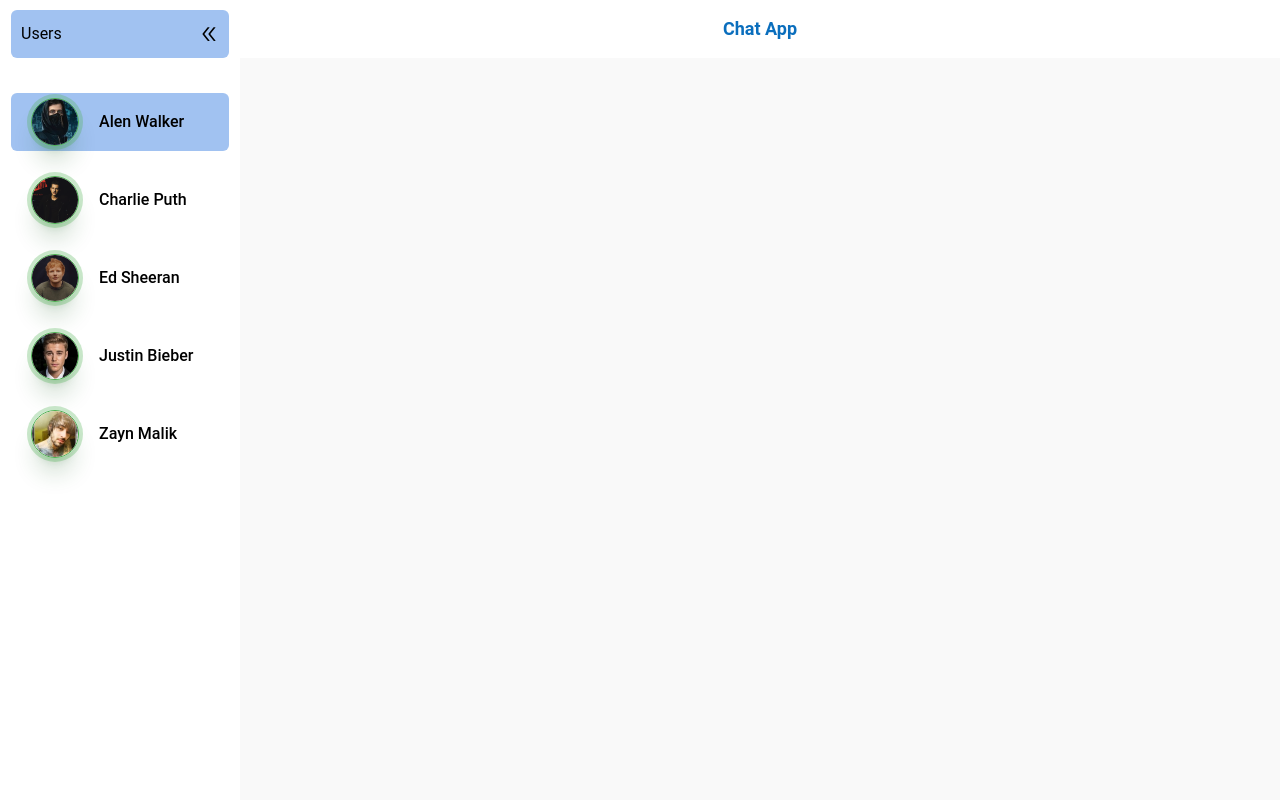
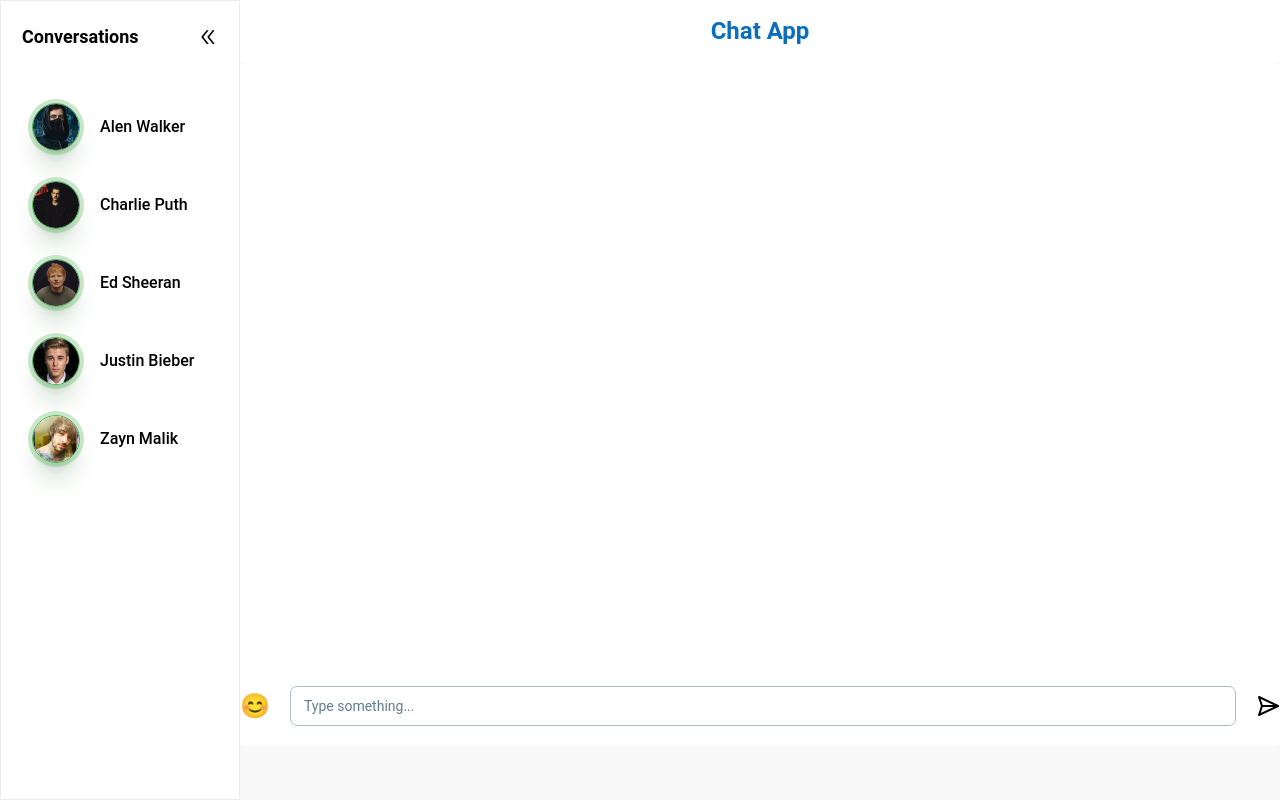
Before and after one commit to subhamukherjee321/Exact_Space_Assignment_ChatApp, a React (Create React App) app: page / in a window 1280 px wide. Both pictures are taken after a click on the button 32 px from the left and 32 px from the top of the page. Built offline with nearby package versions, Linux system fonts and the light colour scheme.

Commit message:
Chat input with emoji feature added

```diff
--- a/package.json
+++ b/package.json
@@ -7,6 +7,7 @@
     "@testing-library/jest-dom": "^5.17.0",
     "@testing-library/react": "^13.4.0",
     "@testing-library/user-event": "^13.5.0",
+    "emoji-picker-react": "^4.4.10",
     "lucide": "^0.265.0",
     "react": "^18.2.0",
     "react-dom": "^18.2.0",
--- a/src/App.js
+++ b/src/App.js
@@ -1,14 +1,14 @@
 import { useState } from "react";
 import Navbar from "./Components/Navbar";
-// import ChatApp from "./Components/Chat/ChatApp";
-import { user_list } from "./Data/userList";
 import SideBar from "./Components/Sidebar/Sidebar";
+import ChatApp from "./Components/ChatSection/ChatApp";
 
 const App = () => {
   const [navSize, changeNavSize] = useState("small");
-  const [user, setUser] = useState(user_list[0]);
+  const [user, setUser] = useState("");
 
   const handleClick = (value) => {
+    console.log('value: ', value);
     setUser(value);
   };
 
@@ -30,9 +30,7 @@ const App = () => {
         </div>
         <div>
           <Navbar />
-          {/* <div className="w-full py-6 px-8">
-            <ChatApp user={user} />
-          </div> */}
+          <ChatApp user={user} />
         </div>
       </div>
     </div>
--- /dev/null
+++ b/src/Components/ChatSection/ChatApp.jsx
@@ -0,0 +1,32 @@
+import React, { useState } from "react";
+import ChatItem from "./ChatIem";
+import ChatInput from "./ChatInput";
+import { user_list } from "../../Data/userList";
+
+const ChatApp = ({ user }) => {
+  const [data, setData] = useState([]);
+  console.log("data: ", data);
+
+  const handleSend = (message) => {
+    let userdata = user
+      ? user
+      : user_list[Math.floor(Math.random() * user_list.length)];
+    const newMessage = {
+      id: Math.random(Date.now()),
+      username: userdata.title,
+      avatar: userdata.icon,
+      message,
+    };
+
+    setData([...data, newMessage]);
+  };
+
+  return (
+    <div className="flex flex-col justify-between item-center w-full h-[85.5vh] bg-white rounded-md">
+      <ChatItem data={data} />
+      <ChatInput handleSend={handleSend} />
+    </div>
+  );
+};
+
+export default ChatApp;
--- /dev/null
+++ b/src/Components/ChatSection/ChatIem.jsx
@@ -0,0 +1,21 @@
+import React from "react";
+import ChatMessage from "./ChatMessage";
+
+const ChatIem = ({ data }) => {
+  return (
+    <div className="py-5 min-h-max overflow-y-auto pl-10 rounded-r-lg">
+      <div className="flex flex-col gap-5">
+        {data.map((msg) => (
+          <ChatMessage
+            key={msg.id}
+            username={msg.username}
+            message={msg.message}
+            avatar={msg.avatar}
+          />
+        ))}
+      </div>
+    </div>
+  );
+};
+
+export default ChatIem;
--- /dev/null
+++ b/src/Components/ChatSection/ChatInput.jsx
@@ -0,0 +1,76 @@
+import React, { useState } from "react";
+import EmojiPicker from "emoji-picker-react";
+import { Input, Tooltip } from "@material-tailwind/react";
+
+const ChatInput = ({ handleSend }) => {
+  const [inputValue, setInputValue] = useState("");
+  const [isEmojiPickerOpen, setIsEmojiPickerOpen] = useState(false);
+
+  const handleEmojiClick = (emojiObject) => {
+    setInputValue((prevMsg) => prevMsg + emojiObject.emoji); // Append emoji to input
+  };
+
+  const handleSubmit = (e) => {
+    e.preventDefault();
+    if (inputValue.trim() !== "") {
+      handleSend(inputValue);
+    }
+    setInputValue("");
+    setIsEmojiPickerOpen(false);
+  };
+
+  return (
+    <div className="flex gap-2 sm:gap-5 w-full py-5 items-center">
+      <Tooltip content="Select Emoji">
+        <button
+          onClick={() => setIsEmojiPickerOpen(!isEmojiPickerOpen)}
+          className="text-2xl"
+        >
+          😊
+        </button>
+      </Tooltip>
+        {isEmojiPickerOpen && (
+          <div className="w-full sm:w-auto">
+            <EmojiPicker onEmojiClick={handleEmojiClick} />
+          </div>
+        )}
+
+      <form
+        action=""
+        onSubmit={handleSubmit}
+        className="flex gap-2 sm:gap-5 w-full justify-between items-center"
+      >
+        <Input
+          type="text"
+          color="blue"
+          label="Type something..."
+          value={inputValue}
+          onChange={(e) => setInputValue(e.target.value)}
+          className="w-full"
+        />
+
+        <Tooltip content="Send Message">
+          <button type="submit" className="mt-2 sm:mt-0">
+            <svg
+              xmlns="http://www.w3.org/2000/svg"
+              width="24"
+              height="24"
+              viewBox="0 0 24 24"
+              fill="none"
+              stroke="currentColor"
+              strokeWidth="2"
+              strokeLinecap="round"
+              strokeLinejoin="round"
+              className="lucide lucide-send-horizonal"
+            >
+              <path d="m3 3 3 9-3 9 19-9Z" />
+              <path d="M6 12h16" />
+            </svg>
+          </button>
+        </Tooltip>
+      </form>
+    </div>
+  );
+};
+
+export default ChatInput;
--- /dev/null
+++ b/src/Components/ChatSection/ChatMessage.jsx
@@ -0,0 +1,55 @@
+import { useState } from "react";
+import { Avatar,  } from "@material-tailwind/react";
+
+const ChatMessage = ({ username, message, avatar }) => {
+  const [likeCount, setLikeCount] = useState(0);
+
+  const handleLike = () => {
+    setLikeCount(likeCount + 1);
+  };
+
+  return (
+    <div className="flex flex-col gap-2 p-5 shadow-md rounded-r-lg bg-blue-gray-100 w-[360px]">
+      <div>
+        <p className="text-sm font-semibold">From:</p>
+        <div className="mb-1 text-sm flex items-center">
+          <Avatar src={avatar} className="mr-[5px]" />
+          <div>
+            <p>{username}</p>
+          </div>
+
+          <button
+            onClick={handleLike}
+            type="button"
+            className="relative inline-flex items-center p-3 text-sm "
+          >
+            <svg
+              xmlns="http://www.w3.org/2000/svg"
+              width="20"
+              height="20"
+              viewBox="0 0 24 24"
+              fill="none"
+              stroke="currentColor"
+              strokeWidth="2"
+              strokeLinecap="round"
+              strokeLinejoin="round"
+              className="lucide lucide-thumbs-up text-blue-700"
+            >
+              <path d="M7 10v12" />
+              <path d="M15 5.88 14 10h5.83a2 2 0 0 1 1.92 2.56l-2.33 8A2 2 0 0 1 17.5 22H4a2 2 0 0 1-2-2v-8a2 2 0 0 1 2-2h2.76a2 2 0 0 0 1.79-1.11L12 2h0a3.13 3.13 0 0 1 3 3.88Z" />
+            </svg>
+            <div className="absolute inline-flex items-center justify-center w-5 h-5 text-[10px] font-bold text-white bg-blue-700 border-2 border-white rounded-full -top-0 -right-0 dark:border-gray-900">
+              {likeCount}
+            </div>
+          </button>
+        </div>
+      </div>
+      <div className="w-full bg-white p-3 rounded-lg shadow-md flex flex-wrap ">
+        <p className="leading-5">{message}</p>
+
+      </div>
+    </div>
+  );
+};
+
+export default ChatMessage;
--- a/src/Components/Navbar.jsx
+++ b/src/Components/Navbar.jsx
@@ -1,7 +1,7 @@
 const Navbar = () => {
   return (
     <div className="w-full bg-white py-[15px] px-[33px] flex justify-center items-center sticky top-0 z-[100]">
-      <p className="text-lg font-semibold textColor text-center m-auto">Chat App</p>
+      <p className="text-2xl font-bold textColor text-center m-auto">Chat App</p>
     </div>
   );
 };
--- a/src/Components/Sidebar/Sidebar.jsx
+++ b/src/Components/Sidebar/Sidebar.jsx
@@ -5,8 +5,8 @@ import { user_list } from "../../Data/userList";
 export default function SideBar({ navSize, changeNavSize, handleClick, user }) {
   return (
     <div
-      className={`${
-        navSize === "small" ? "w-[65px]" : "w-[240px]"
+      className={`border ${
+        navSize === "small" ? "w-[75px]" : "w-[240px]"
       } bg-white min-h-[100vh] flex flex-col fixed top-0 left-0 z-[100] pt-[10px] transition-all duration-300 ease`}
     >
       <div
@@ -17,13 +17,14 @@ export default function SideBar({ navSize, changeNavSize, handleClick, user }) {
         <div
           className={`w-full flex ${
             navSize === "small" ? "justify-center" : "justify-between"
-          } items-center px-[10px] rounded-md BGColor py-3`}
+          } items-center px-[10px] rounded-md sm:bg-transparent md:BGColor py-3`}
         >
-          <div className={`${navSize === "small" ? "hidden" : "block"}`}>
-            <p>Users</p>
+          <div className={`font-bold text-lg ${navSize === "small" ? "hidden" : "block"}`}>
+            <p>Conversations</p>
           </div>
 
           <button
+            className="sm:hidden md:block"
             onClick={() => {
               navSize === "small"
                 ? changeNavSize("large")
--- a/tailwind.config.js
+++ b/tailwind.config.js
@@ -3,6 +3,12 @@ const withMT = require("@material-tailwind/react/utils/withMT");
 module.exports = withMT({
   content: ["./index.html", "./src/**/*.{vue,js,ts,jsx,tsx}"],
   theme: {
+    screens: {
+      sm: "576px",
+      md: "768px",
+      lg: "992px",
+      xl: "1200px",
+    },
     extend: {},
   },
   plugins: [],
```
Also changed, not shown: src/Components/Sidebar/SidebarItems.jsx (+0 -8 lines), 2 other files (tests, documents, lock files or other folders).
